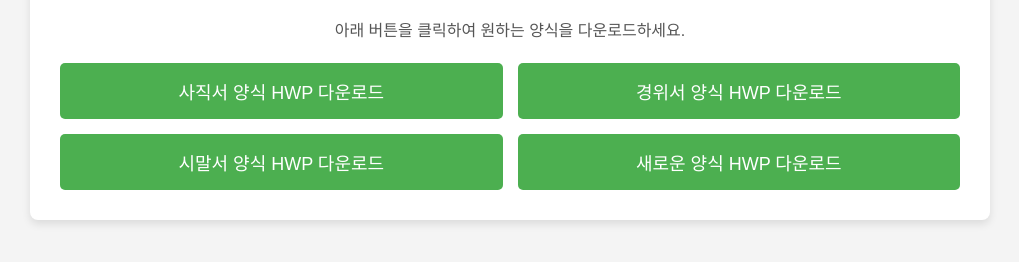
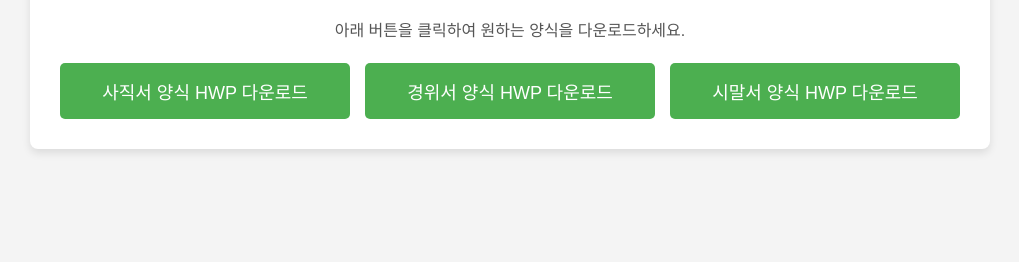
Before and after one commit to clubmbusan/Resignation-form, a plain HTML site: page index.html in a window 1280 px wide. Shown: the part 120-382 px from the top of the page, without its empty margins (130-1149 px from the left). Drawn offline with Linux system fonts and the light colour scheme.

Commit message:
Update index.html

```diff
--- a/index.html
+++ b/index.html
@@ -34,9 +34,9 @@
         .button-container {
             display: flex; /* Flexbox 사용하여 버튼들을 가로로 배치 */
             justify-content: space-between; /* 버튼 사이에 공간을 일정하게 배치 */
-            flex-wrap: wrap; /* 화면 크기에 따라 버튼이 다음 줄로 넘어가게 설정 */
             gap: 15px; /* 버튼 간 간격 */
             margin-top: 20px;
+            flex-wrap: nowrap; /* 버튼들이 줄바꿈 없이 한 줄로만 배치되게 설정 */
         }
         .download-btn {
             text-decoration: none;
@@ -74,11 +74,6 @@
             <a href="https://raw.githubusercontent.com/clubmbusan/Resignation-form/main/시말서%20양식%20hwp.hwp" class="download-btn" download>
                 시말서 양식 HWP 다운로드
             </a>
-
-            <!-- 새로운 양식 다운로드 버튼 -->
-            <a href="https://raw.githubusercontent.com/clubmbusan/Resignation-form/main/새로운%20양식%20hwp.hwp" class="download-btn" download>
-                새로운 양식 HWP 다운로드
-            </a>
         </div>
     </div>
 </body>
```
